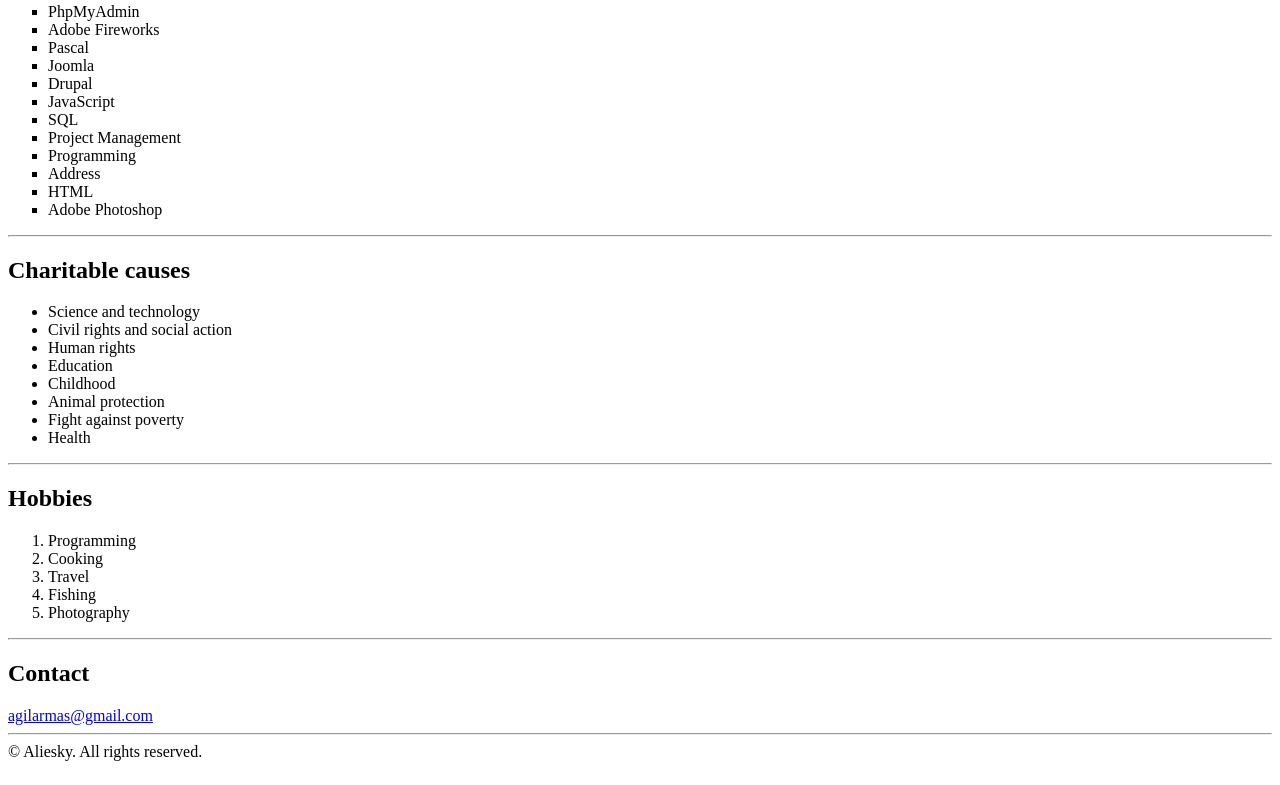
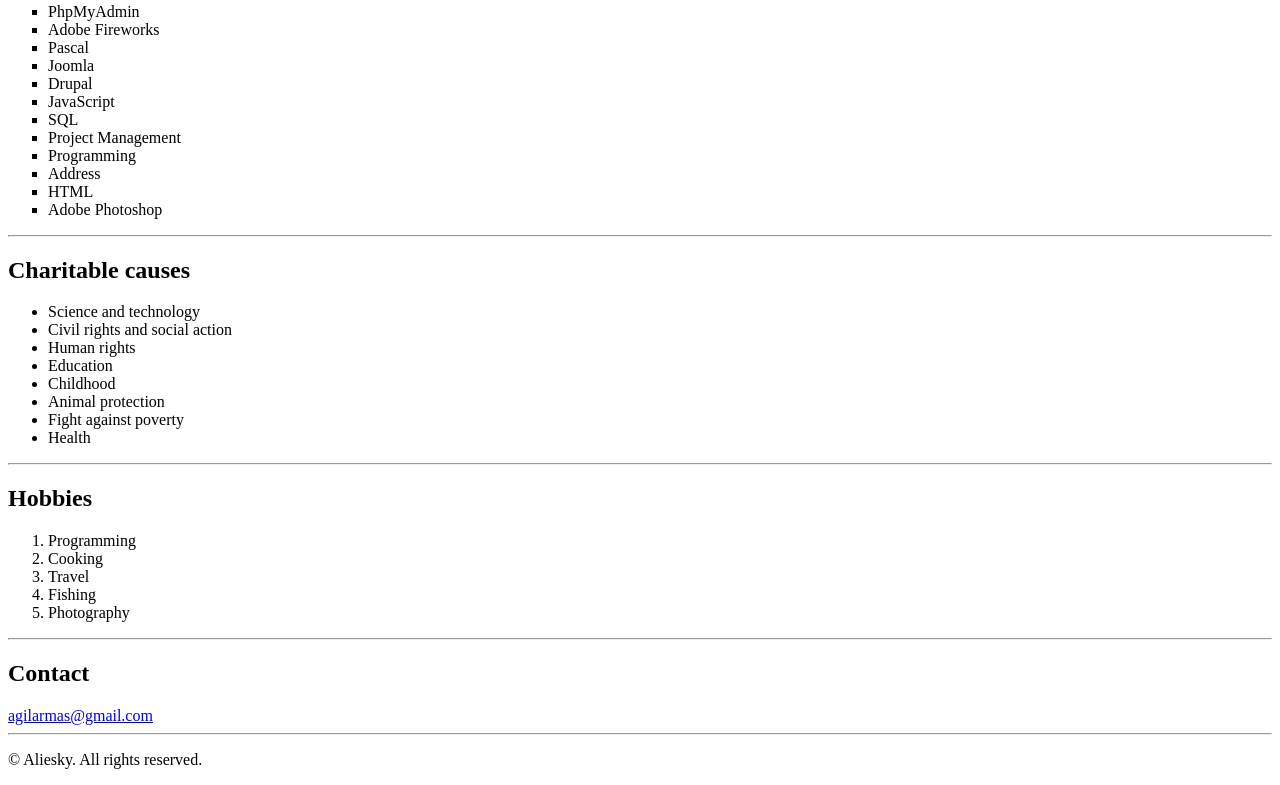
Before and after one commit to agilarmas/my_cv2, a plain HTML site: page index.html in a window 1280 px wide. Shown: the part 977-1762 px from the top of the page. Drawn offline with Linux system fonts and the light colour scheme.

Commit message:
Update index.html

```diff
--- a/index.html
+++ b/index.html
@@ -76,9 +76,6 @@
         <li> Fight against poverty</li>
         <li>Health</li>
 
-
-
-
     </ul>
 
 
@@ -104,7 +101,7 @@
 
 <hr/>
 
-<footer> © Aliesky. All rights reserved. </footer>
+<footer><p> © Aliesky. All rights reserved.</p> </footer>
 
 </body>
 </html>
```
